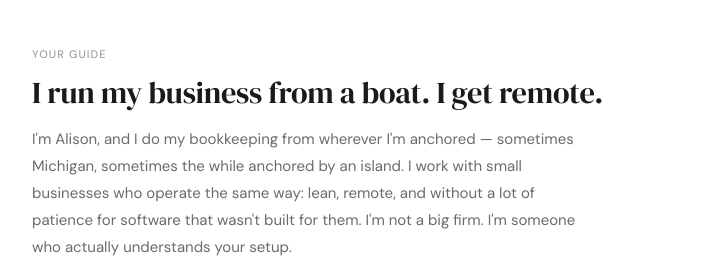
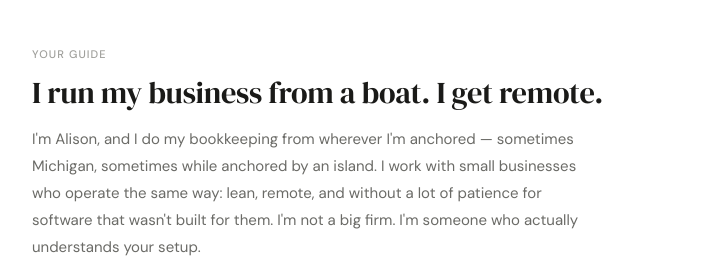
Before and after one commit to amajor/website-clear-wake-bookkeeping, a plain HTML site: page index.html in a window 1280 px wide. Shown: the part 1240-1518 px from the top of the page, without its empty margins (288-991 px from the left). Drawn offline with Linux system fonts and the light colour scheme.

Commit message:
Wording fix

```diff
--- a/index.html
+++ b/index.html
@@ -496,7 +496,7 @@
 <section>
   <p class="section-label">Your guide</p>
   <h2 class="section-head">I run my business from a boat. I get remote.</h2>
-  <p class="section-body">I'm Alison, and I do my bookkeeping from wherever I'm anchored — sometimes Michigan, sometimes the while anchored by an island. I work with small businesses who operate the same way: lean, remote, and without a lot of patience for software that wasn't built for them. I'm not a big firm. I'm someone who actually understands your setup.</p>
+  <p class="section-body">I'm Alison, and I do my bookkeeping from wherever I'm anchored — sometimes Michigan, sometimes while anchored by an island. I work with small businesses who operate the same way: lean, remote, and without a lot of patience for software that wasn't built for them. I'm not a big firm. I'm someone who actually understands your setup.</p>
   <div class="pullquote">
     <p><strong>Clear Wake exists for the solo founder</strong> who needs their books done right, wants to understand what's happening in their business, and doesn't have time to become a QuickBooks expert to get there.</p>
   </div>
```
